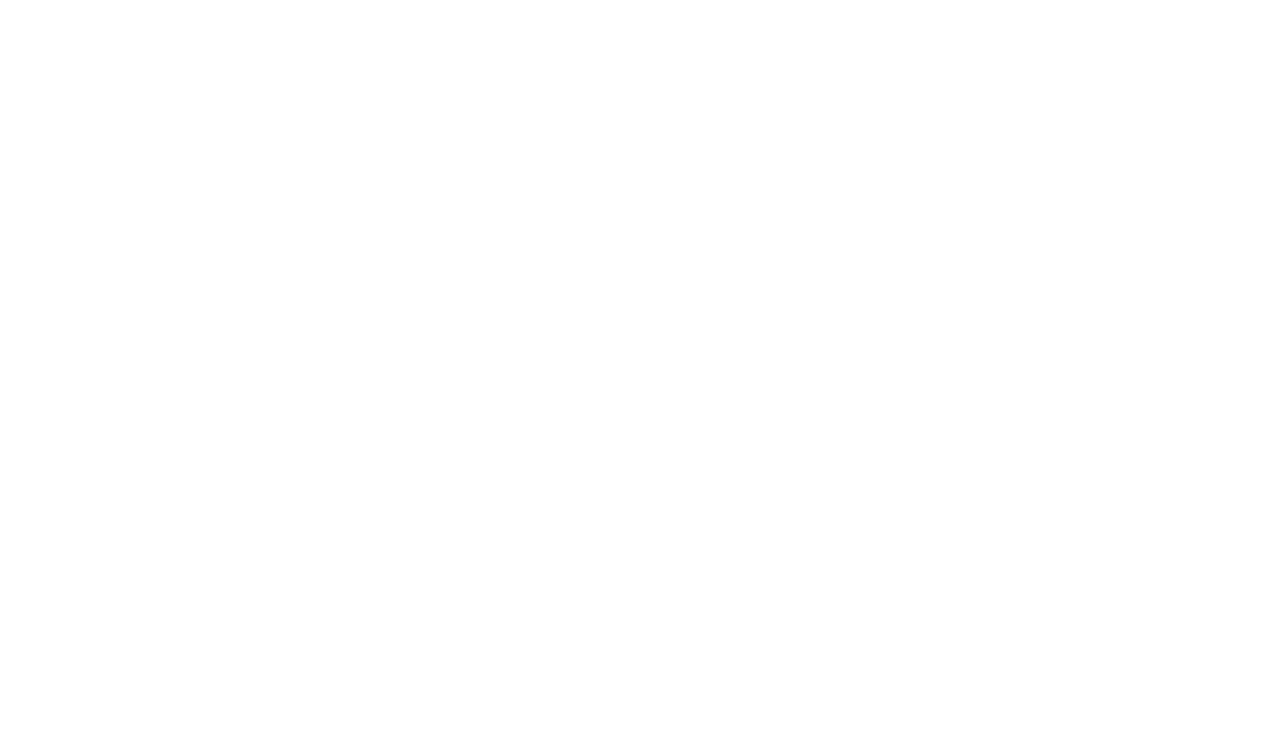
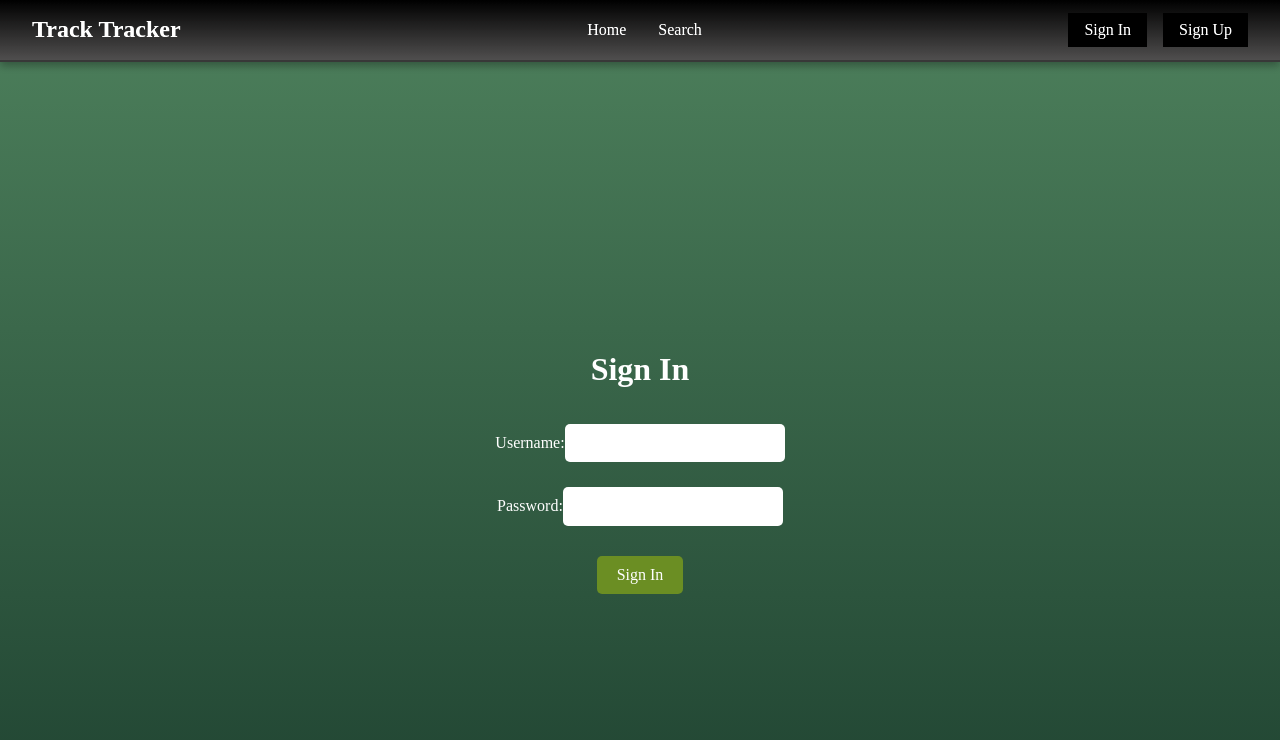
Before and after one commit to decBlazer/Track-Tracker-Frontend, a React (Create React App) app in the folder track-tracker/: page /signin in a window 1280 px wide. Before the commit this address had no page. Shown: the top 740 px of the page. Built offline with nearby package versions, Linux system fonts and the light colour scheme.

Commit message:
Added sign in and random songs

```diff
--- a/track-tracker/package.json
+++ b/track-tracker/package.json
@@ -13,6 +13,7 @@
     "@testing-library/jest-dom": "^5.17.0",
     "@testing-library/react": "^13.4.0",
     "@testing-library/user-event": "^13.5.0",
+    "axios": "^1.7.3",
     "html-webpack-plugin": "^5.6.0",
     "normalize.css": "^8.0.1",
     "react": "^18.3.1",
@@ -22,7 +23,8 @@
     "styled-components": "^6.1.12",
     "web-vitals": "^2.1.4",
     "webpack": "^5.93.0",
-    "webpack-dev-server": "^5.0.4"
+    "webpack-dev-server": "^5.0.4",
+    "proxy": "https://localhost:8080"
   },
   "scripts": {
     "start": "react-scripts start",
--- a/track-tracker/src/components/app/App.js
+++ b/track-tracker/src/components/app/App.js
@@ -2,6 +2,8 @@
 import { BrowserRouter as Router, Routes, Route } from 'react-router-dom';
 import HomePage from '../../pages/HomePage';
 import SearchPage from '../../pages/SearchPage.js';
+import SignInPage from '../../pages/Account/SignInPage.js';
+import SignUpPage from '../../pages/Account/SignUpPage.js';
 
 const App = () => {
   return (
@@ -9,6 +11,8 @@
       <Routes>
         <Route path="/" element={<HomePage />} /> {}
         <Route path="/search" element={<SearchPage />} /> {}
+        <Route path="/signin" element={<SignInPage />} /> {}
+        <Route path="/signup" element={<SignUpPage />} /> {}
       </Routes>
     </Router>
   );
--- a/track-tracker/src/components/reusable/NavBar.js
+++ b/track-tracker/src/components/reusable/NavBar.js
@@ -9,12 +9,6 @@
       <NavMenu>
         <NavItem>
           <StyledLink to="/">Home</StyledLink>
-        </NavItem>
-        <NavItem>
-          <StyledLink to="/featured">Featured</StyledLink>
-        </NavItem>
-        <NavItem>
-          <StyledLink to="/friends">Friends</StyledLink>
         </NavItem>
         <NavItem>
           <StyledLink to="/search">Search</StyledLink>
--- /dev/null
+++ b/track-tracker/src/pages/Account/SignInPage.js
@@ -0,0 +1,91 @@
+import React, { useState } from 'react';
+import styled from 'styled-components';
+import NavBar from '../../components/reusable/NavBar';
+import { useNavigate } from 'react-router-dom';
+
+function SignInPage() {
+  const [username, setUsername] = useState('');
+  const [password, setPassword] = useState('');
+  const navigate = useNavigate();
+
+  const handleSignIn = (event) => {
+    event.preventDefault();
+    // Handle sign in logic here
+    console.log('Username:', username);
+    console.log('Password:', password);
+    // Navigate to another page on successful sign in
+    navigate('/');
+  };
+
+  return (
+    <div style={{ height: '100%', margin: 0, padding: 0 }}>
+      <NavBar />
+      <MainContainer>
+        <h1>Sign In</h1>
+        <Form onSubmit={handleSignIn}>
+          <Label>
+            Username:
+            <Input
+              type="text"
+              value={username}
+              onChange={(e) => setUsername(e.target.value)}
+            />
+          </Label>
+          <Label>
+            Password:
+            <Input
+              type="password"
+              value={password}
+              onChange={(e) => setPassword(e.target.value)}
+            />
+          </Label>
+          <Button type="submit">Sign In</Button>
+        </Form>
+      </MainContainer>
+    </div>
+  );
+}
+
+const MainContainer = styled.div`
+  display: flex;
+  flex-direction: column;
+  align-items: center;
+  justify-content: center;
+  min-height: 100vh;
+  background: linear-gradient(to bottom, #4a7c59, #1d402f);
+  color: white;
+  width: 100%;
+`;
+
+const Form = styled.form`
+  display: flex;
+  flex-direction: column;
+  align-items: center;
+`;
+
+const Label = styled.label`
+  margin: 10px 0;
+`;
+
+const Input = styled.input`
+  padding: 10px;
+  margin-top: 5px;
+  border-radius: 5px;
+  border: none;
+`;
+
+const Button = styled.button`
+  padding: 10px 20px;
+  margin-top: 20px;
+  background-color: #6b8e23;
+  color: white;
+  border: none;
+  border-radius: 5px;
+  cursor: pointer;
+
+  &:hover {
+    background-color: #556b2f;
+  }
+`;
+
+export default SignInPage;
--- /dev/null
+++ b/track-tracker/src/pages/Account/SignUpPage.js
@@ -0,0 +1,42 @@
+import React from 'react';
+import styled from 'styled-components';
+
+function SignUpPage() {
+  const handleSignInWithSpotify = () => {
+    window.location.href = 'http://localhost:8080/login';
+  };
+
+  return (
+    <MainContainer>
+      <h1>Sign Up</h1>
+      <Button onClick={handleSignInWithSpotify}>Sign Up with Spotify</Button>
+    </MainContainer>
+  );
+}
+
+const MainContainer = styled.div`
+  display: flex;
+  flex-direction: column;
+  align-items: center;
+  justify-content: center;
+  min-height: 100vh;
+  background: linear-gradient(to bottom, #4a7c59, #1d402f);
+  color: white;
+  width: 100%;
+`;
+
+const Button = styled.button`
+  padding: 10px 20px;
+  margin-top: 20px;
+  background-color: #1db954;
+  color: white;
+  border: none;
+  border-radius: 5px;
+  cursor: pointer;
+
+  &:hover {
+    background-color: #1ed760;
+  }
+`;
+
+export default SignUpPage;
--- a/track-tracker/src/pages/HomePage.js
+++ b/track-tracker/src/pages/HomePage.js
@@ -1,37 +1,39 @@
-import React from 'react';
+import React, { useEffect, useState } from 'react';
 import styled from 'styled-components';
 import NavBar from '../components/reusable/NavBar';
 import SearchBar from '../components/reusable/SearchBar';
 import { useNavigate } from 'react-router-dom';
 import SongCard from '../components/reusable/SongCard';
+import axios from 'axios';
 
 const HomePage = () => {
 
+  const [songs, setSongs] = useState([]);
+  const [loading, setLoading] = useState(true);
+  const [error, setError] = useState(null);
+
+  useEffect(() => {
+    const fetchSongs = async () => {
+        try {
+            const response = await axios.get('/random-songs');
+            setSongs(response.data.items);
+            setLoading(false);
+        } catch (err) {
+            setError('Failed to fetch songs');
+            setLoading(false);
+        }
+    };
+
+    fetchSongs();
+}, []);
+
     const navigate = useNavigate();
-
     const navigateToSearch = (query) => {
       navigate(`/search?query=${encodeURIComponent(query)}`);
     };
 
-    const songs = [
-      {
-          artwork: 'https://i.scdn.co/image/ab67616d00001e02b3c1d5eacb5a6762c3d236b8',
-          name: 'Song Name 1',
-          artist: 'Artist Name 1',
-      },
-      {
-          artwork: 'https://i.scdn.co/image/ab67616d00001e02b3c1d5eacb5a6762c3d236b8',
-          name: 'Song Name 2',
-          artist: 'Artist Name 2',
-      },
-      {
-          artwork: 'https://i.scdn.co/image/ab67616d00001e02b3c1d5eacb5a6762c3d236b8',
-          name: 'Song Name 3',
-          artist: 'Artist Name 3',
-      },
-  ];
-
-
+    if (loading) return <p>Loading...</p>;
+    if (error) return <p>{error}</p>;
   return (
     <div style={{ height: '100%', margin: 0, padding: 0}}>
     <NavBar />
@@ -44,8 +46,10 @@
 
       <SongsContainer>
       {songs.map((song, index) => (
-                        <SongCard key={index} song={song} />
-                    ))}
+                    <li key={index}>
+                        {song.track.name} by {song.track.artists.map(artist => artist.name).join(', ')}
+                    </li>
+                ))}
       </SongsContainer>
 
     </MainContainer>
```
Also changed, not shown: track-tracker/src/components/RandomSongs.js (added, +29 -0 lines), track-tracker/src/components/authentication/SignInWithSpotify.js (added, +42 -0 lines), 1 other file (tests, documents, lock files or other folders).
